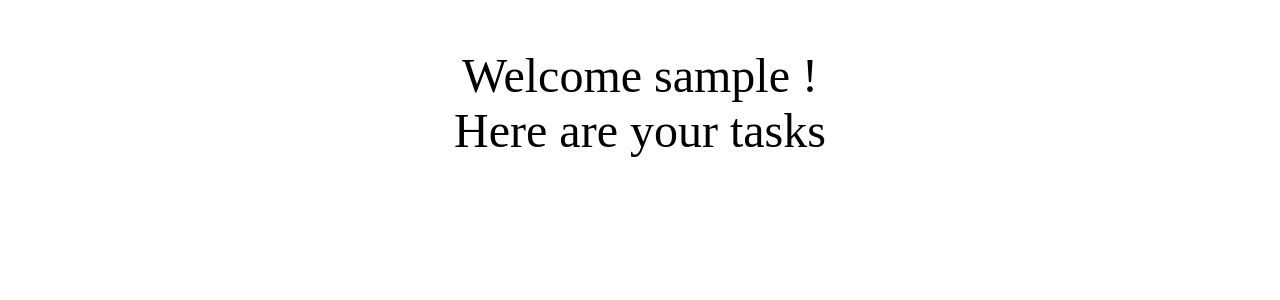
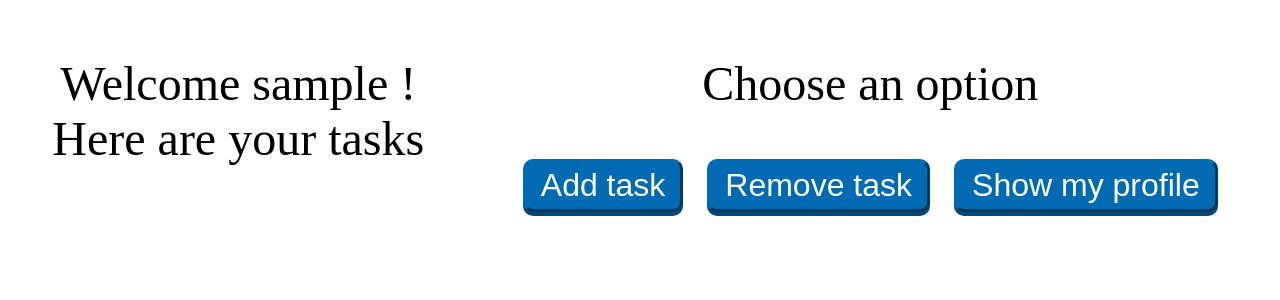
Before and after one commit to francis-clairicia/WEB_epytodo_2019, a Flask app: template app/templates/index.html in a window 1280 px wide. Shown: the part 216-516 px from the top of the page. Run offline with Flask 2, Linux system fonts and the light colour scheme; the template is opened without the code that fills it: most values are stand-ins (such as "Sample title", 1, 10 or a date in 2020).

Commit message:
[MOD] User section // Add buttons

```diff
--- a/app/static/css/style.css
+++ b/app/static/css/style.css
@@ -9,6 +9,8 @@ h1.title
     font-size: 5em;
     text-shadow: 2px 2px 4px gray;
 }
+
+/* Buttons */
 
 .button
 {
@@ -38,6 +40,8 @@ h1.title
     transform: translateY(4px);
 }
 
+/* Main page */
+
 #header
 {
     display: flex;
@@ -45,7 +49,7 @@ h1.title
     justify-content: space-between;
 }
 
-#description
+.section_title
 {
     font-size: 3em;
     text-align: center;
@@ -60,6 +64,7 @@ h1.title
 {
     display: inline-block;
     border: 3px black solid;
+    border-radius: 20px;
 }
 
 .field
@@ -75,3 +80,15 @@ h1.title
 {
     font-size: 1.5em;
 }
+
+/* User Page */
+#content
+{
+    display: flex;
+    justify-content: space-around;
+}
+
+.option_button
+{
+    font-size: 2em;
+}
--- a/app/templates/index.html
+++ b/app/templates/index.html
@@ -23,15 +23,29 @@
             </div>
             <hr />
         </header>
-        <p id="description">
-            {% if username == None %}
+        {% if username == None %}
+        <p class="section_title">
             Welcome to our Epitech's To-do list !<br />
             Here you can add and handle your task as you want.
-            {% else %}
-            Welcome {{ username }} !<br />
-            Here are your tasks
-            {% endif %}
         </p>
         <div id="content"></div>
+        {% else %}
+        <div id="content">
+            <div id="task_section">
+                <p id="welcome_user" class="section_title">
+                    Welcome {{ username }} !<br />
+                    Here are your tasks
+                </p>
+            </div>
+            <div id="options_section">
+                <p id="option_title" class="section_title">
+                    Choose an option
+                </p>
+                <button class="button option_button">Add task</button>
+                <button class="button option_button">Remove task</button>
+                <button class="button option_button">Show my profile</button>
+            </div>
+        </div>
+        {% endif %}
     </body>
 </html>
```
